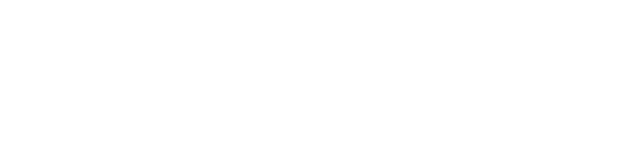
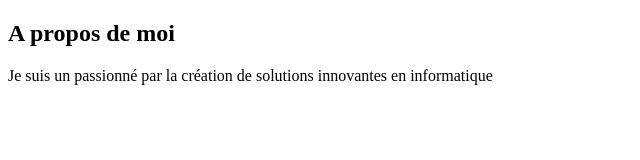
Before and after one commit to Bayane-ogoutolou/mon-cv, a plain HTML site: page mon-cv/index.html in a window 1280 px wide. Shown: the whole page, without its empty margins (0-640 px from the left). Drawn offline with Linux system fonts and the light colour scheme.

Commit message:
mise en place de la section description

```diff
--- a/mon-cv/index.html
+++ b/mon-cv/index.html
@@ -7,7 +7,10 @@
     <link rel="stylesheet" href="style.css">
 </head>
 <body>
-
+    <section>
+        <h2>A propos de moi</h2>
+        <p>Je suis un passionné par la création de solutions innovantes en informatique</p>
+    </section>
 
 </body>
 </html>
```
